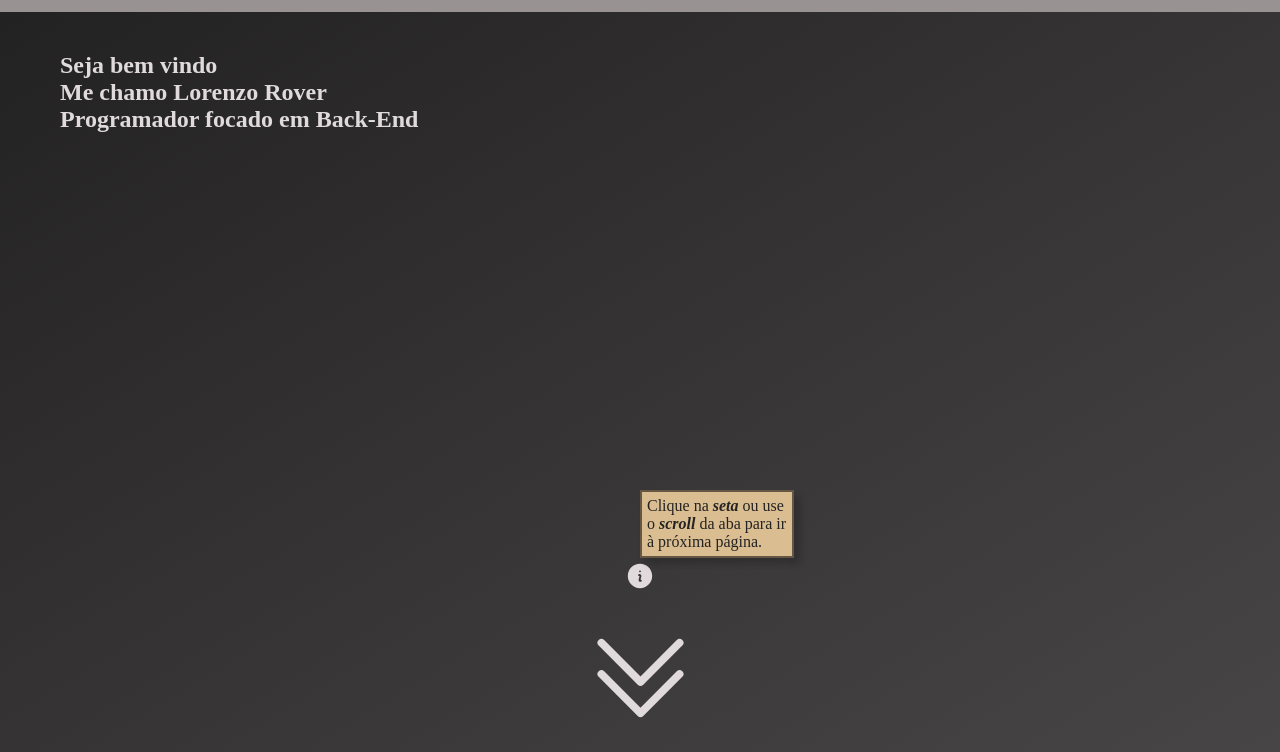
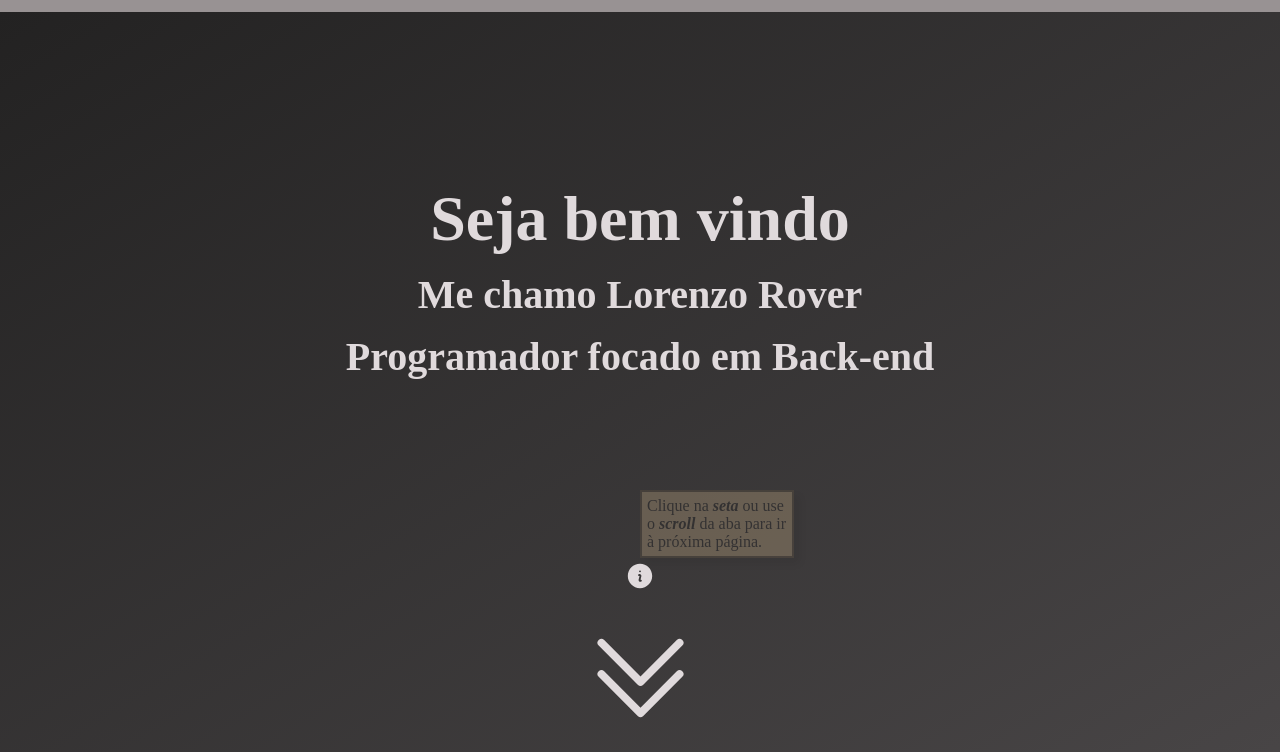
Before and after one commit to lorenzorover/portfolio, a plain HTML site: page index.html in a window 1280 px wide. Shown: the part 48-800 px from the top of the page. Drawn offline with Linux system fonts and the light colour scheme.

Commit message:
primeira pagina concluida

```diff
--- a/index.html
+++ b/index.html
@@ -55,9 +55,9 @@
         <section id="pagina-1" class="paginas">
             <!-- 1ª página: Tela inicial -->
             <div class="container__inicio">
-                <h1 class="titulo" id="titulo-1">Seja bem vindo</h1>
-                <h2 class="titulo" id="titulo-2">Me chamo Lorenzo Rover</h2>
-                <h2 class="titulo" id="titulo-3">Programador focado em Back-End</h2>
+                <h1 class="titulos" id="titulo-1">Seja bem vindo</h1>
+                <h2 class="titulos" id="titulo-2">Me chamo Lorenzo Rover</h2>
+                <h2 class="titulos" id="titulo-3">Programador focado em Back-end</h2>
             </div>
 
             <div class="container__scroll">
--- a/portfolio/app.js
+++ b/portfolio/app.js
@@ -1,6 +1,11 @@
 let valorAnterior = document.getElementById('paragrafo-1');
 let botaoAnterior = document.getElementById('button-info-1');
 let paginas = document.querySelectorAll('.paginas');
+
+const tituloInicial1 = document.getElementById('titulo-1');
+const tituloInicial2 = document.getElementById('titulo-2');
+const tituloInicial3 = document.getElementById('titulo-3');
+
 const checkBox = document.getElementById('trocar-tema');
 const iconeInfo = document.querySelector('.icone__info');
 const balaoInfo = document.querySelector('.balao__info');
@@ -10,6 +15,7 @@ const iconeLua = document.querySelector('.svg__lua');
 let balaoMouse = false;
 
 paginaInicio();
+mostrarTitulo();
 
 function esconderParagrafos() {
     // Desativar os parágrafos das informações sobre mim da página
@@ -97,13 +103,13 @@ balaoInfo.addEventListener('mouseleave', function() {
 
 setTimeout(function() {
     balaoInfo.classList.add('mostrar');
-}, 4000);
+}, 5000);
 
 setTimeout(function() {
     if (balaoMouse === false) {
         balaoInfo.classList.remove('mostrar');
     }
-}, 11000);
+}, 12000);
 
 function direcionarPagina(numeroPagina){
     paginas.forEach(pagina => {
@@ -114,3 +120,16 @@ function direcionarPagina(numeroPagina){
         }
     });
 }
+
+function mostrarTitulo() {
+
+    setTimeout(function() {
+        tituloInicial1.classList.add('mostrar');
+    }, 1000);
+    setTimeout(function() {
+        tituloInicial2.classList.add('mostrar');
+    }, 2000);
+    setTimeout(function() {
+        tituloInicial3.classList.add('mostrar');
+    }, 3000);
+}
--- a/portfolio/styles/style.css
+++ b/portfolio/styles/style.css
@@ -214,6 +214,36 @@ input:checked + .span__slider:before {
 
 }
 
+.container__inicio {
+    display: flex;
+    flex-direction: column;
+    align-items: center;
+    justify-content: center;
+    height: 100%;
+    gap: 15px;
+}
+
+.titulos {
+    opacity: 0;
+    visibility: hidden;
+}
+
+.titulos.mostrar {
+    /* Função no JS para mostrar os titulos aos poucos */
+    opacity: 1;
+    visibility: visible;
+    transition: 1s;
+}
+
+#titulo-1 {
+    font-size: 4rem;
+}
+
+#titulo-2,
+#titulo-3 {
+    font-size: 2.5rem;
+}
+
 .container__scroll {
     display: flex;
     flex-direction: column;
```
